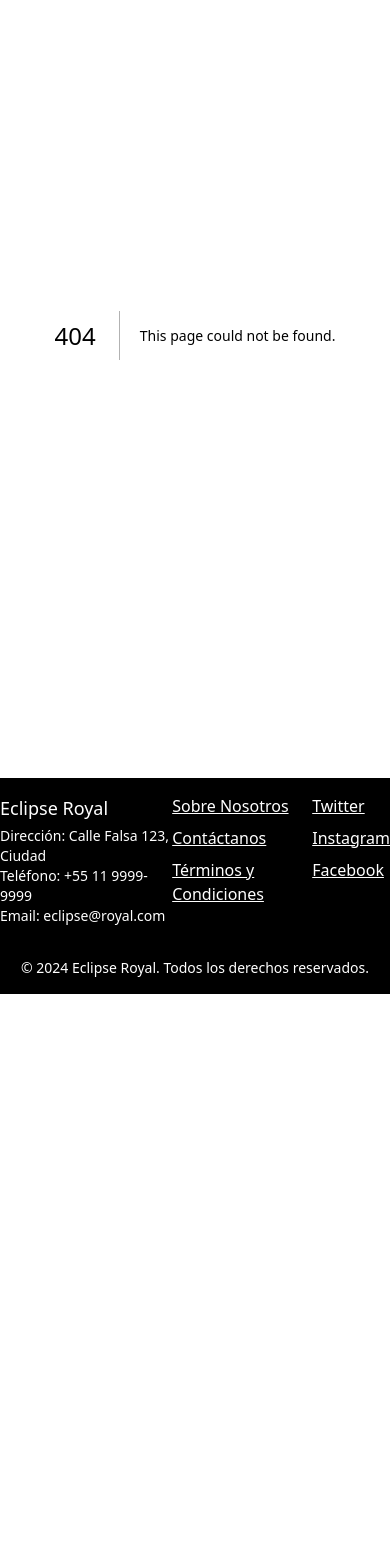
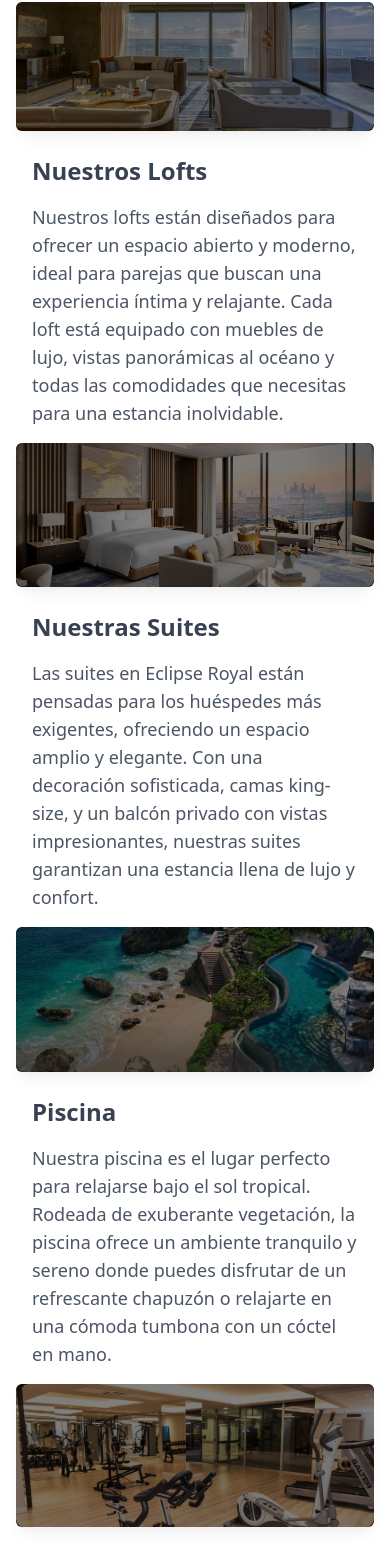
Before and after one commit to indisardi99/front-hotel-app, a Next.js app: page /about-us in a window 390 px wide. Before the commit this address had no page. Shown: the part 225-1781 px from the top of the page. Before the commit the page ends 1219 px from the top, so only its background shows below. Built offline with nearby package versions, Linux system fonts and the light colour scheme.

Commit message:
about-us-responsive

```diff
--- /dev/null
+++ b/src/app/about-us/page.tsx
@@ -0,0 +1,142 @@
+import Image from "next/image";
+
+const AboutUs = () => {
+  return (
+    <section className="w-full flex flex-col items-center bg-white ">
+      <div className="container mx-auto px-4">
+        <h2 className="mb-12 text-center text-4xl font-bold text-gray-800">
+          Sobre Nosotros
+        </h2>
+
+        <div className="bg-black lg:mx-32 rounded-md">
+          <Image
+            src="/loftt.jpg"
+            alt="Loft en Eclipse Royal"
+            width={1250}
+            height={0}
+            className="mb-6 rounded-lg opacity-50 shadow-lg"
+          />
+        </div>
+        <div className="bg-white lg:mx-32 m-4 rounded-md">
+          <h3 className="mb-4 text-2xl font-semibold text-gray-700">
+            Nuestros Lofts
+          </h3>
+          <p className="text-lg text-gray-600">
+            Nuestros lofts están diseñados para ofrecer un espacio abierto y
+            moderno, ideal para parejas que buscan una experiencia íntima y
+            relajante. Cada loft está equipado con muebles de lujo, vistas
+            panorámicas al océano y todas las comodidades que necesitas para una
+            estancia inolvidable.
+          </p>
+        </div>
+
+        <div className="bg-black lg:mx-32 rounded-md">
+          <Image
+            src="/suite.jpg"
+            alt="Suite en Eclipse Royal"
+            width={1250}
+            height={0}
+            className="mb-6 rounded-lg opacity-50 shadow-lg"
+          />
+        </div>
+        <div className="bg-white lg:mx-32 m-4 rounded-md">
+          <h3 className="mb-4 text-2xl font-semibold text-gray-700">
+            Nuestras Suites
+          </h3>
+          <p className="text-lg text-gray-600">
+            Las suites en Eclipse Royal están pensadas para los huéspedes más
+            exigentes, ofreciendo un espacio amplio y elegante. Con una
+            decoración sofisticada, camas king-size, y un balcón privado con
+            vistas impresionantes, nuestras suites garantizan una estancia llena
+            de lujo y confort.
+          </p>
+        </div>
+        <div className="bg-black lg:mx-32 rounded-md">
+          <Image
+            src="/piscina.jpg"
+            alt="Piscina en Eclipse Royal"
+            width={1250}
+            height={0}
+            className="mb-6 rounded-lg opacity-50 shadow-lg"
+          />
+        </div>
+        <div className="bg-white lg:mx-32 m-4 rounded-md">
+          <h3 className="mb-4 text-2xl font-semibold text-gray-700">Piscina</h3>
+          <p className="text-lg text-gray-600">
+            Nuestra piscina es el lugar perfecto para relajarse bajo el sol
+            tropical. Rodeada de exuberante vegetación, la piscina ofrece un
+            ambiente tranquilo y sereno donde puedes disfrutar de un refrescante
+            chapuzón o relajarte en una cómoda tumbona con un cóctel en mano.
+          </p>
+        </div>
+        <div className="bg-black lg:mx-32 rounded-md">
+          <Image
+            src="/gym.jpg"
+            alt="Gimnasio en Eclipse Royal"
+            width={1250}
+            height={0}
+            className="mb-6 rounded-lg opacity-50 shadow-lg"
+          />
+        </div>
+        <div className="bg-white lg:mx-32 m-4 rounded-md">
+          <h3 className="mb-4 text-2xl font-semibold text-gray-700">
+            Gimnasio
+          </h3>
+          <p className="text-lg text-gray-600">
+            Para aquellos que desean mantenerse en forma durante su estancia,
+            nuestro gimnasio está equipado con máquinas de última generación. Ya
+            sea que prefieras hacer cardio o entrenamiento de fuerza, nuestras
+            instalaciones te permiten seguir con tu rutina de ejercicios
+            mientras disfrutas de las vistas al jardín.
+          </p>
+        </div>
+
+        <div className="bg-black lg:mx-32 rounded-md">
+          <Image
+            src="/jardin.jpg"
+            alt="Área de estar en el jardín "
+            width={1250}
+            height={0}
+            className="mb-6 rounded-lg opacity-50 shadow-lg"
+          />
+        </div>
+        <div className="bg-white lg:mx-32 m-4 rounded-md">
+          <h3 className="mb-4 text-2xl font-semibold text-gray-700">
+            Área de Estar en el Jardín
+          </h3>
+          <p className="text-lg text-gray-600">
+            El jardín interno es un oasis de paz donde nuestros huéspedes pueden
+            desconectar y disfrutar de la naturaleza. Con cómodas áreas de
+            estar, es el lugar ideal para leer un libro, meditar, o simplemente
+            disfrutar del sonido de la naturaleza mientras te relajas cerca de
+            la piscina.
+          </p>
+        </div>
+
+        <div className="bg-black lg:mx-32 rounded-md">
+          <Image
+            src="/desayuno.jpg"
+            alt="Desayuno Continental en Eclipse Royal"
+            width={1250}
+            height={0}
+            className="mb-6 rounded-lg opacity-50 shadow-lg"
+          />
+        </div>
+        <div className="bg-white lg:mx-32 m-4 rounded-md">
+          <h3 className="mb-4 text-2xl font-semibold text-gray-700">
+            Desayuno Continental
+          </h3>
+          <p className="text-lg text-gray-600">
+            Cada mañana, nuestros huéspedes pueden disfrutar de un delicioso
+            desayuno americano, preparado con los ingredientes más frescos.
+            Servido en un ambiente elegante y acogedor, nuestro desayuno es la
+            mejor manera de comenzar el día antes de explorar todo lo que
+            Eclipse Royal y sus alrededores tienen para ofrecer.
+          </p>
+        </div>
+      </div>
+    </section>
+  );
+};
+
+export default AboutUs;
--- a/src/components/footer/footer.tsx
+++ b/src/components/footer/footer.tsx
@@ -4,7 +4,7 @@ import Link from "next/link";
 const Footer: React.FC = () => {
   return (
     <footer className="flex flex-col w-full mt-[20px] bg-black py-4 text-white">
-      <div className="flex flex-row justify-around ">
+      <div className="flex text-center flex-col justify-center lg:flex-row lg:justify-around ">
         <div className="flex flex-col ">
           <h3 className="pb-1 text-lg">Eclipse Royal</h3>
           <p className="text-sm">Dirección: Calle Falsa 123, Ciudad</p>
```
